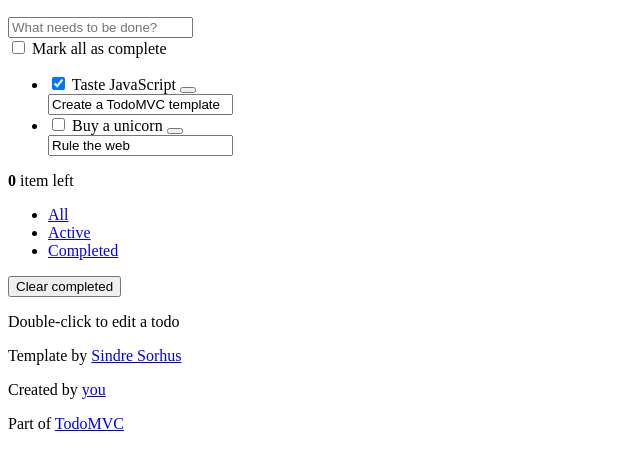
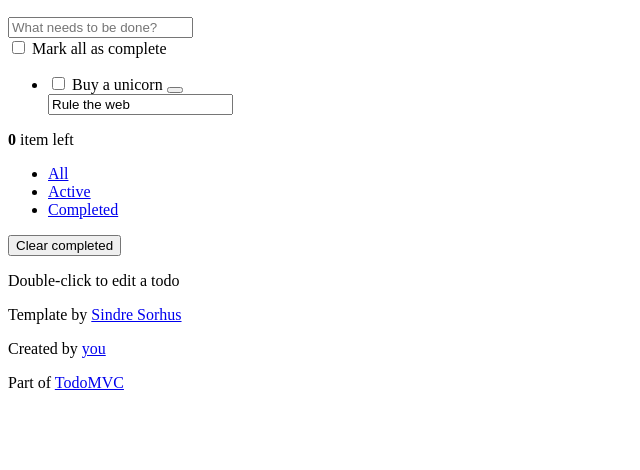
Before and after one commit to gatorpazz/TIY-TodoMVC, a website with bundled scripts: page index.html in a window 1280 px wide. Both pictures are taken after a click on the button 187 px from the left and 139 px from the top of the page. Shown: the part 50-520 px from the top of the page, without its empty margins (0-640 px from the left). Built offline with nearby package versions, Linux system fonts and the light colour scheme; files whose address does not match are found by name.

Commit message:
added to delete function in app.js

```diff
--- a/index.html
+++ b/index.html
@@ -68,6 +68,7 @@
 			<p>Part of <a href="http://todomvc.com">TodoMVC</a></p>
 		</footer>
 		<!-- Scripts here. Don't remove ↓ -->
+		<script src="http://cdnjs.cloudflare.com/ajax/libs/lodash.js/3.8.0/lodash.min.js"></script>
 		<script src="node_modules/todomvc-common/base.js"></script>
 		<script src="js/todo.js"></script>
 		<script src="js/app.js"></script>
--- a/js/app.js
+++ b/js/app.js
@@ -11,14 +11,27 @@
 	// Your starting point. Enjoy the ride!
 	var newTodoInput = document.querySelector('input.new-todo');
 	var deleteTask = document.querySelector('ul.todo-list');
-	var deleteTask2 = document.querySelector('button.destroy');
+	var deleteTaskButtons = document.querySelectorAll('button.destroy');
+	var editTask = document.querySelectorAll('li');
 
-	deleteTask.addEventListener('mouseover', function deleteTaskController(event){
-		console.log("This deletes stuff");
+	//deleteTask.addEventListener('mouseover', function deleteTaskController(event){
+	//	console.log("This deletes stuff");
+	//});
+
+	_.forEach(deleteTaskButtons, function(element, index, deleteTaskButtons){
+		element.addEventListener('click', function removeLi(){
+			var deleteTaskButtons = document.querySelectorAll('button.destroy');;
+			var editTask = document.querySelectorAll('li');
+			editTask[index].parentNode.removeChild(editTask[index]);
+		});
 	});
 
-	deleteTask2.addEventListener('click', function(event){
-		console.log("Delete crap")
+	_.forEach(editTask, function(element, index, editTask){
+		element.addEventListener('dblclick', function(){
+			console.log("Edit this shit!");
+		});
 	});
 
+	console.log(editTask);
+
 })(window);
```
